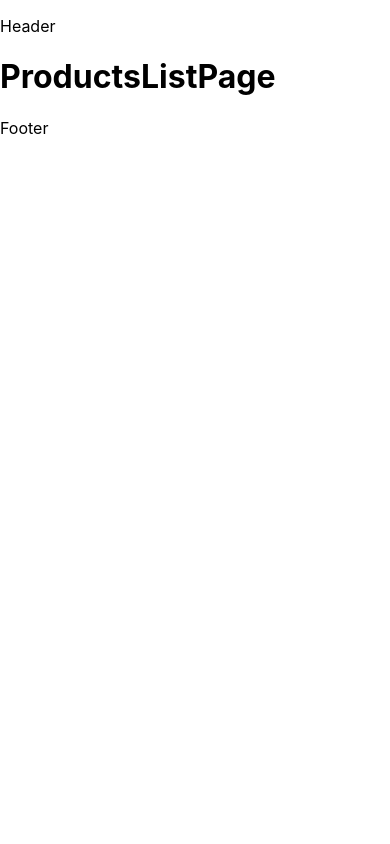
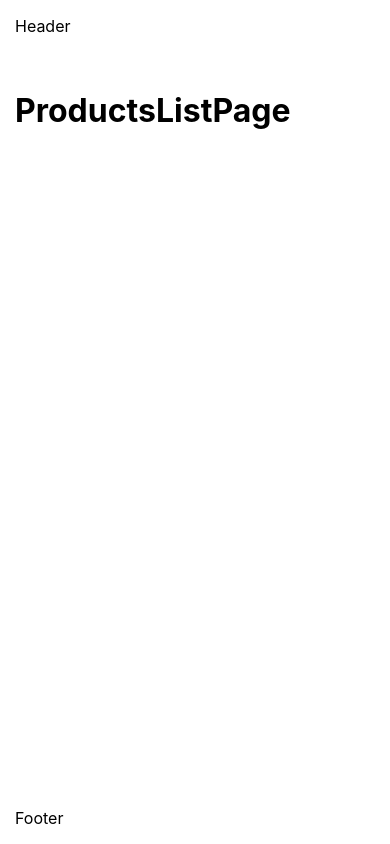
Before and after one commit to teiatan/princess-room-store, a React (Create React App) app: page /princess-room-store/products in a window 390 px wide. Built offline with nearby package versions, Linux system fonts and the light colour scheme.

Commit message:
add media queries, page container, base layout styles

```diff
--- /dev/null
+++ b/jsconfig.json
@@ -0,0 +1,6 @@
+{
+  "compilerOptions": {
+    "baseUrl": "src"
+  },
+  "include": ["src"]
+}
--- /dev/null
+++ b/src/components/Layout/Layout.jstyled.js
@@ -0,0 +1,27 @@
+import styled from "@emotion/styled";
+
+export const StyledHeader = styled.header`
+    min-height: 70px;
+    width: 100%;
+    position: fixed;
+    top: 0;
+    z-index: 10;
+    background-color: white;
+`;
+
+export const StyledMain = styled.main`
+    padding-top: 70px;
+`;
+
+export const StyledFooter = styled.footer`
+
+`;
+
+export const NotFixedPageContainer = styled.div`
+    height: 100vh;
+    width: 100vw;
+    display: flex;
+    flex-direction: column;
+    justify-content: space-between;
+    align-items: stretch;
+`;
--- a/src/components/Layout/Layout.jsx
+++ b/src/components/Layout/Layout.jsx
@@ -1,6 +1,8 @@
 import { Navigate, Outlet, useLocation } from "react-router-dom";
 import { Header } from "../Header/Header";
 import { Footer } from "../Footer/Footer";
+import { StyledFooter, StyledHeader, StyledMain, NotFixedPageContainer } from "./Layout.jstyled";
+import { PageContainer } from "../PageContainer/PageContainer";
 
 export function Layout() {
 
@@ -9,11 +11,26 @@ export function Layout() {
   return (
     <div>
       {willRedirect && <Navigate to={`/products`} />}
-      <header><Header /></header>
-      <main>
-        <Outlet />
-      </main>
-      <footer><Footer /></footer>
+
+      <StyledHeader>
+        <PageContainer>
+          <Header />
+        </PageContainer>
+      </StyledHeader>
+
+      <NotFixedPageContainer>
+        <StyledMain>
+          <PageContainer>
+            <Outlet />
+          </PageContainer>
+        </StyledMain>
+
+        <StyledFooter>
+          <PageContainer>
+            <Footer />
+          </PageContainer>
+        </StyledFooter>
+      </NotFixedPageContainer>
     </div>
   );
 }
--- /dev/null
+++ b/src/components/PageContainer/PageContainer.jsx
@@ -0,0 +1,14 @@
+import PropTypes from 'prop-types';
+import { PageContainerDiv } from "./PageContainer.styled";
+
+export function PageContainer({children}) {
+    return(
+        <PageContainerDiv>
+            {children}
+        </PageContainerDiv>
+    );
+};
+
+PageContainer.propTypes = {
+    children: PropTypes.node,
+};
--- /dev/null
+++ b/src/components/PageContainer/PageContainer.styled.js
@@ -0,0 +1,23 @@
+import styled from "@emotion/styled";
+import { breakpoints, device } from "utils/mediaQueries";
+
+export const PageContainerDiv = styled.div`
+    margin: 0 auto;
+    width: ${breakpoints.desktop};
+    box-sizing: border-box;
+    padding-left: 15px;
+    padding-right: 15px;
+    position: relative;
+
+    ${device.tablet} {
+        max-width: ${breakpoints.tablet};
+    }
+
+    ${device.mobile}{
+        max-width: ${breakpoints.mobile};
+    }
+
+    ${device.smallerThanMobile}{
+        width: 100%;
+    }
+`;
--- /dev/null
+++ b/src/utils/mediaQueries.js
@@ -0,0 +1,15 @@
+export const breakpoints = Object.freeze({
+  mobile: '480px',
+  tablet: '880px',
+  desktop: '1216px',
+});
+
+//desktop-first
+export const device = Object.freeze({
+  desktop: `@media screen and (min-width: ${breakpoints.desktop})`,
+  tablet: `@media screen and (max-width: ${breakpoints.desktop})`,
+  onlyTablet: `@media screen and (min-width: ${breakpoints.tablet}) and (max-width: ${breakpoints.desktop})`,
+  biggerThanMobile: `@media screen and (min-width: ${breakpoints.tablet})`,
+  mobile: `@media screen and (max-width: ${breakpoints.tablet})`,
+  smallerThanMobile: `@media screen and (max-width: ${breakpoints.mobile})`,
+});
```
